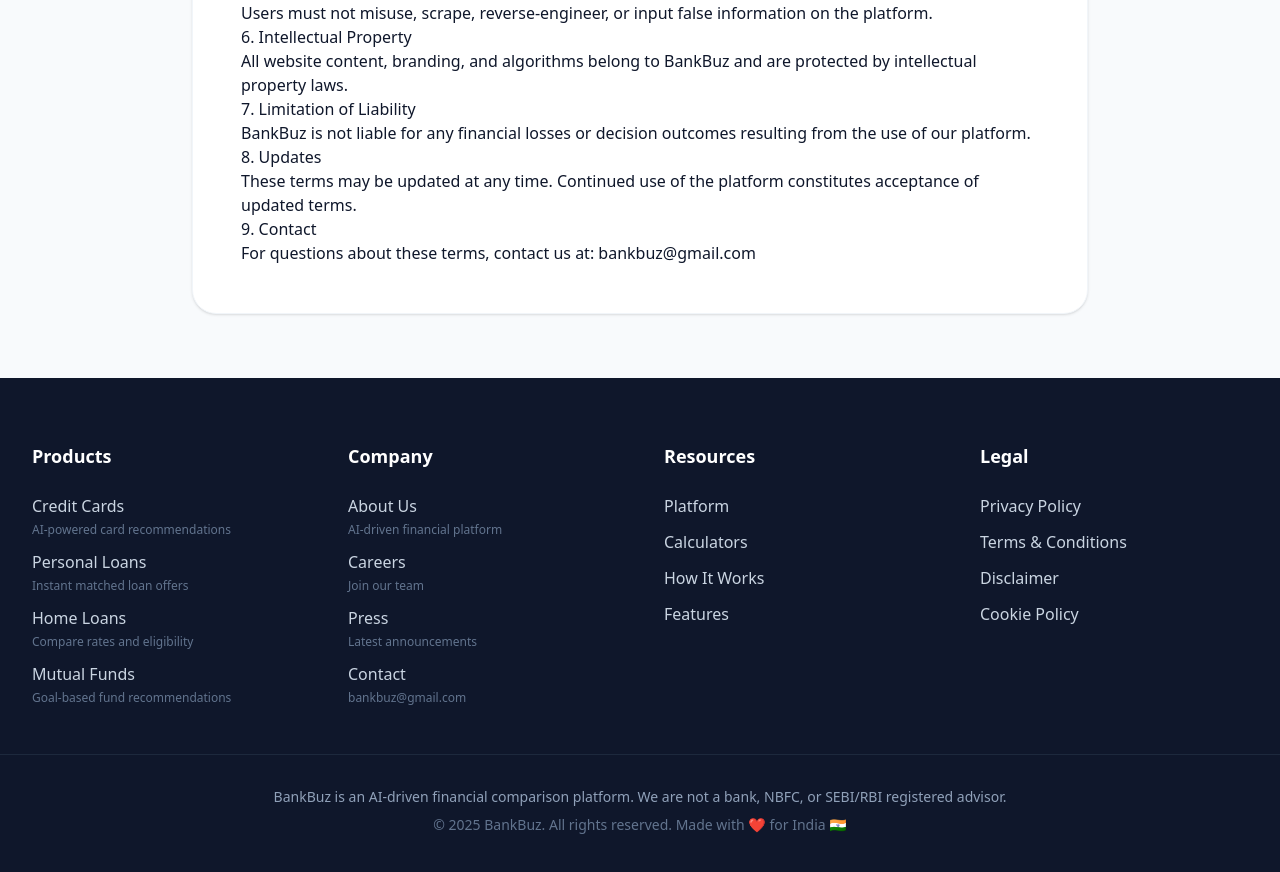
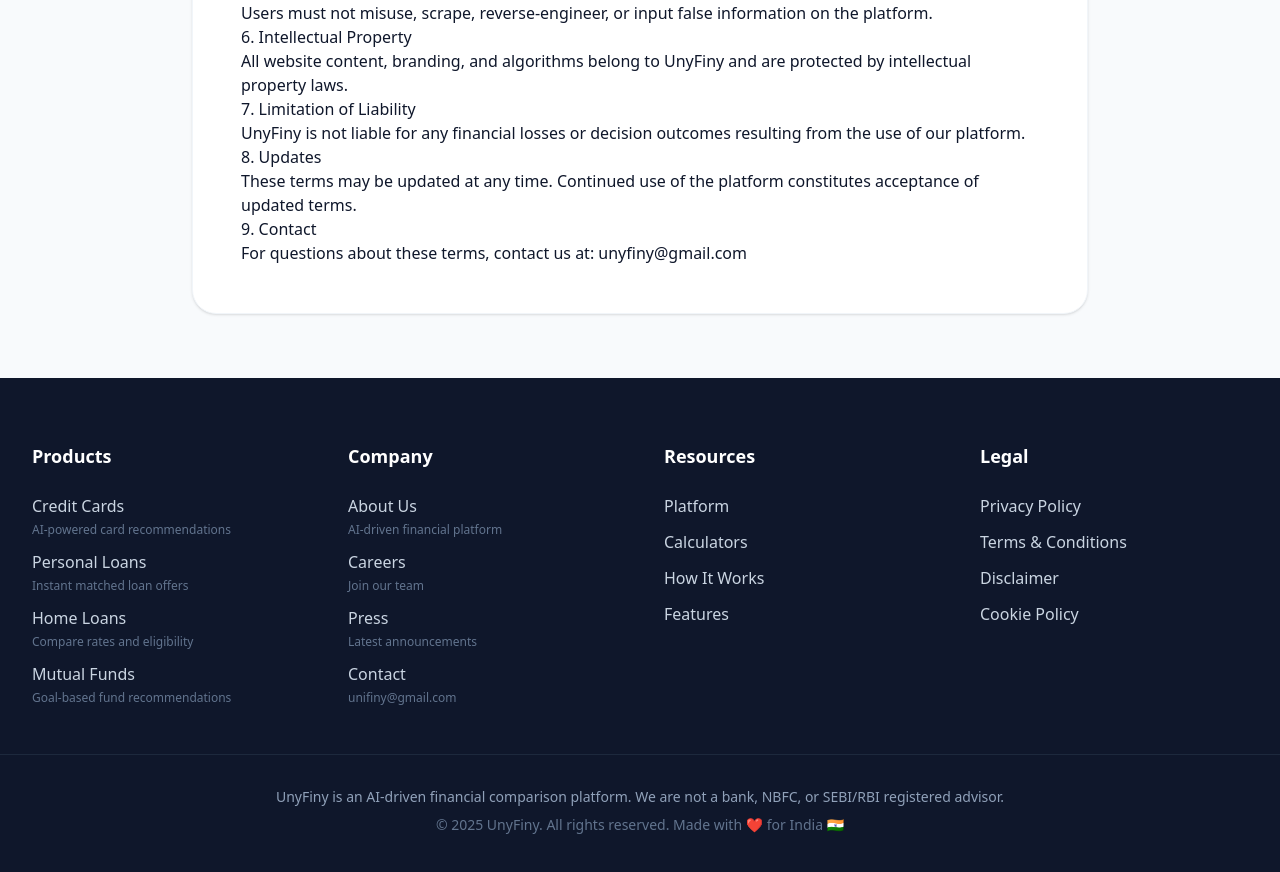
Before and after one commit to nileshpatil6/FinadviseAI, a Next.js app: page /legal/terms-of-service in a window 1280 px wide. Shown: the part 600-1472 px from the top of the page. Built offline with nearby package versions, Linux system fonts and the light colour scheme.

Commit message:
Update from Bankbuz to Unyfiny

```diff
--- a/src/app/about/page.tsx
+++ b/src/app/about/page.tsx
@@ -6,7 +6,7 @@
     return (
         <LegalPageLayout title="About Us">
             <p>
-                BankBuz is an AI-driven financial comparison and insights platform designed to simplify credit and investment decisions for India. We collect, analyse, and organize financial product data so users can make smarter, transparent, and informed choices. Our mission is to make finance simple, accessible, and personalised for every Indian.
+                UnyFiny is an AI-driven financial comparison and insights platform designed to simplify credit and investment decisions for India. We collect, analyse, and organize financial product data so users can make smarter, transparent, and informed choices. Our mission is to make finance simple, accessible, and personalised for every Indian.
             </p>
         </LegalPageLayout>
     );
--- a/src/app/careers/page.tsx
+++ b/src/app/careers/page.tsx
@@ -11,7 +11,7 @@
 
             <h3>Contact</h3>
             <p>
-                For career inquiries, please email us at: <a href="mailto:bankbuz@gmail.com">bankbuz@gmail.com</a>
+                For career inquiries, please email us at: <a href="mailto:unyfiny@gmail.com">unyfiny@gmail.com</a>
             </p>
         </LegalPageLayout>
     );
--- a/src/app/layout.tsx
+++ b/src/app/layout.tsx
@@ -15,10 +15,15 @@
 });
 
 export const metadata: Metadata = {
-  title: "BankBuz - Your Personal Financial Advisor",
+  title: "UnyFiny - Your Personal Financial Advisor",
   description: "Get AI-powered recommendations for credit cards, loans, insurance, investments, and more. Make smarter financial decisions with personalized insights.",
   keywords: ["financial advisor", "AI recommendations", "credit cards", "loans", "insurance", "investments"],
-  authors: [{ name: "BankBuz Team" }],
+  authors: [{ name: "UnyFiny Team" }],
+  icons: {
+    icon: '/images/unyfiny-logo.png',
+    shortcut: '/images/unyfiny-logo.png',
+    apple: '/images/unyfiny-logo.png',
+  },
 };
 
 export const viewport: Viewport = {
--- a/src/app/legal/cookie-policy/page.tsx
+++ b/src/app/legal/cookie-policy/page.tsx
@@ -6,7 +6,7 @@
     return (
         <LegalPageLayout title="Cookie Policy" lastUpdated="2025">
             <p>
-                This Cookie Policy explains how BankBuz uses cookies and similar technologies to recognize you when you visit our website. It explains what these technologies are and why we use them, as well as your rights to control our use of them.
+                This Cookie Policy explains how UnyFiny uses cookies and similar technologies to recognize you when you visit our website. It explains what these technologies are and why we use them, as well as your rights to control our use of them.
             </p>
 
             <h3>What are cookies?</h3>
@@ -44,7 +44,7 @@
 
             <h3>Contact</h3>
             <p>
-                If you have any questions about our use of cookies, please contact us at: <a href="mailto:bankbuz@gmail.com">bankbuz@gmail.com</a>
+                If you have any questions about our use of cookies, please contact us at: <a href="mailto:unyfiny@gmail.com">unyfiny@gmail.com</a>
             </p>
         </LegalPageLayout>
     );
--- a/src/app/legal/disclaimer/page.tsx
+++ b/src/app/legal/disclaimer/page.tsx
@@ -6,7 +6,7 @@
     return (
         <LegalPageLayout title="Disclaimer" lastUpdated="2025">
             <p>
-                BankBuz is an AI-driven financial comparison platform. We do not guarantee approvals, accuracy of bank data, or investment outcomes.
+                UnyFiny is an AI-driven financial comparison platform. We do not guarantee approvals, accuracy of bank data, or investment outcomes.
             </p>
 
             <p>
@@ -30,12 +30,12 @@
 
             <h3>User Responsibility</h3>
             <p>
-                By using BankBuz, you acknowledge that you are responsible for verifying all information and making your own informed financial decisions. We recommend consulting with qualified financial professionals for personalized advice.
+                By using UnyFiny, you acknowledge that you are responsible for verifying all information and making your own informed financial decisions. We recommend consulting with qualified financial professionals for personalized advice.
             </p>
 
             <h3>Contact</h3>
             <p>
-                For any questions or concerns, please contact us at: <a href="mailto:bankbuz@gmail.com">bankbuz@gmail.com</a>
+                For any questions or concerns, please contact us at: <a href="mailto:unyfiny@gmail.com">unyfiny@gmail.com</a>
             </p>
         </LegalPageLayout>
     );
--- a/src/app/legal/privacy-policy/page.tsx
+++ b/src/app/legal/privacy-policy/page.tsx
@@ -47,7 +47,7 @@
 
             <h3>9. Contact</h3>
             <p>
-                For any privacy-related questions, please contact us at: <a href="mailto:bankbuz@gmail.com">bankbuz@gmail.com</a>
+                For any privacy-related questions, please contact us at: <a href="mailto:unyfiny@gmail.com">unyfiny@gmail.com</a>
             </p>
         </LegalPageLayout>
     );
--- a/src/app/legal/terms-of-service/page.tsx
+++ b/src/app/legal/terms-of-service/page.tsx
@@ -7,7 +7,7 @@
         <LegalPageLayout title="Terms & Conditions" lastUpdated="2025">
             <h3>1. Service Overview</h3>
             <p>
-                BankBuz provides financial information, product comparisons, and AI-generated recommendations. We do not issue cards, loans, or provide regulated advisory services.
+                UnyFiny provides financial information, product comparisons, and AI-generated recommendations. We do not issue cards, loans, or provide regulated advisory services.
             </p>
 
             <h3>2. Information Accuracy</h3>
@@ -22,7 +22,7 @@
 
             <h3>4. Third-Party Services</h3>
             <p>
-                BankBuz is not responsible for external websites or offers. When you click on bank links, you are subject to their terms and conditions.
+                UnyFiny is not responsible for external websites or offers. When you click on bank links, you are subject to their terms and conditions.
             </p>
 
             <h3>5. User Responsibilities</h3>
@@ -32,12 +32,12 @@
 
             <h3>6. Intellectual Property</h3>
             <p>
-                All website content, branding, and algorithms belong to BankBuz and are protected by intellectual property laws.
+                All website content, branding, and algorithms belong to UnyFiny and are protected by intellectual property laws.
             </p>
 
             <h3>7. Limitation of Liability</h3>
             <p>
-                BankBuz is not liable for any financial losses or decision outcomes resulting from the use of our platform.
+                UnyFiny is not liable for any financial losses or decision outcomes resulting from the use of our platform.
             </p>
 
             <h3>8. Updates</h3>
@@ -47,7 +47,7 @@
 
             <h3>9. Contact</h3>
             <p>
-                For questions about these terms, contact us at: <a href="mailto:bankbuz@gmail.com">bankbuz@gmail.com</a>
+                For questions about these terms, contact us at: <a href="mailto:unyfiny@gmail.com">unyfiny@gmail.com</a>
             </p>
         </LegalPageLayout>
     );
--- a/src/app/platform/page.tsx
+++ b/src/app/platform/page.tsx
@@ -218,8 +218,8 @@
           <div className="flex items-center justify-between h-20">
             <Link href="/" className="flex items-center space-x-3">
               <Image
-                src="/images/logo.png"
-                alt="BankBuz Logo"
+                src="/images/unyfiny-logo.png"
+                alt="UnyFiny Logo"
                 width={150}
                 height={40}
                 className="h-10 w-auto object-contain"
@@ -449,8 +449,8 @@
           <div className="flex items-center justify-between h-20">
             <Link href="/" className="flex items-center space-x-3">
               <Image
-                src="/images/logo.png"
-                alt="BankBuz Logo"
+                src="/images/unyfiny-logo.png"
+                alt="UnyFiny Logo"
                 width={150}
                 height={40}
                 className="h-10 w-auto object-contain"
--- a/src/app/press/page.tsx
+++ b/src/app/press/page.tsx
@@ -6,12 +6,12 @@
     return (
         <LegalPageLayout title="Press">
             <p>
-                Access our latest press releases, partnerships, announcements, and media mentions. Stay updated on how BankBuz is transforming financial decision-making with intelligent tools and real-time insights.
+                Access our latest press releases, partnerships, announcements, and media mentions. Stay updated on how UnyFiny is transforming financial decision-making with intelligent tools and real-time insights.
             </p>
 
             <h3>Contact</h3>
             <p>
-                For press inquiries, please email us at: <a href="mailto:bankbuz@gmail.com">bankbuz@gmail.com</a>
+                For press inquiries, please email us at: <a href="mailto:unyfiny@gmail.com">unyfiny@gmail.com</a>
             </p>
         </LegalPageLayout>
     );
--- a/src/components/Footer.tsx
+++ b/src/components/Footer.tsx
@@ -58,10 +58,10 @@
                             <p className="text-xs text-slate-500 mt-1">Latest announcements</p>
                         </li>
                         <li>
-                            <a href="mailto:bankbuz@gmail.com" className="hover:text-emerald-400 transition-colors text-slate-300">
+                            <a href="mailto:unifiny@gmail.com" className="hover:text-emerald-400 transition-colors text-slate-300">
                                 Contact
                             </a>
-                            <p className="text-xs text-slate-500 mt-1">bankbuz@gmail.com</p>
+                            <p className="text-xs text-slate-500 mt-1">unifiny@gmail.com</p>
                         </li>
                     </ul>
                 </div>
@@ -123,10 +123,10 @@
 
             <div className="border-t border-slate-800 mt-12 pt-8 text-center">
                 <p className="text-slate-400 text-sm mb-2">
-                    BankBuz is an AI-driven financial comparison platform. We are not a bank, NBFC, or SEBI/RBI registered advisor.
+                    UnyFiny is an AI-driven financial comparison platform. We are not a bank, NBFC, or SEBI/RBI registered advisor.
                 </p>
                 <p className="text-slate-500 text-sm">
-                    © 2025 BankBuz. All rights reserved. Made with ❤️ for India 🇮🇳
+                    © 2025 UnyFiny. All rights reserved. Made with ❤️ for India 🇮🇳
                 </p>
             </div>
         </footer>
```
Also changed, not shown: src/app/page.tsx (+6 -6 lines), src/components/FinancialAdvisorChat.tsx (+5 -5 lines), public/images/unyfiny-logo.png (added), 1 other file (tests, documents, lock files or other folders).
